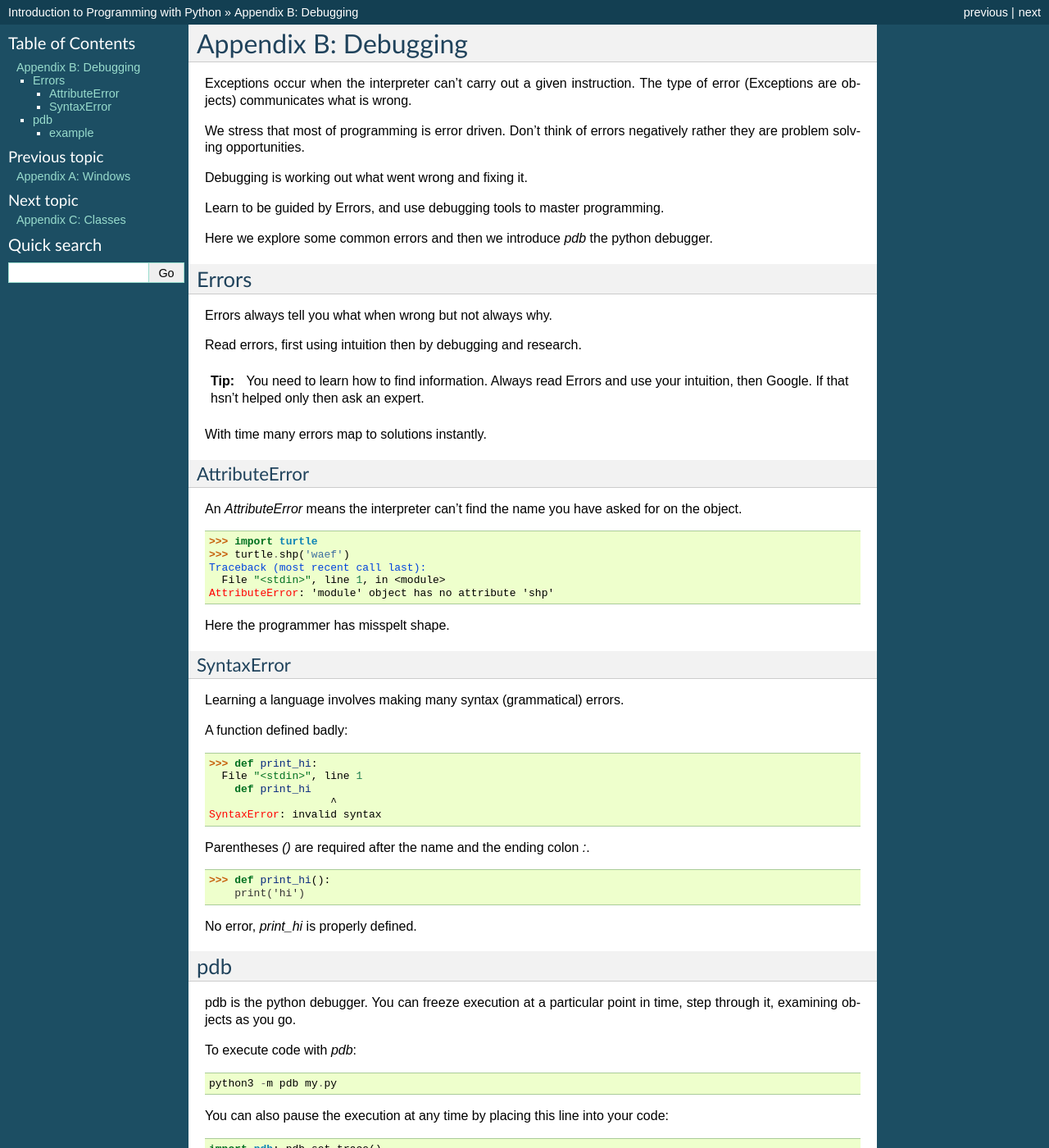
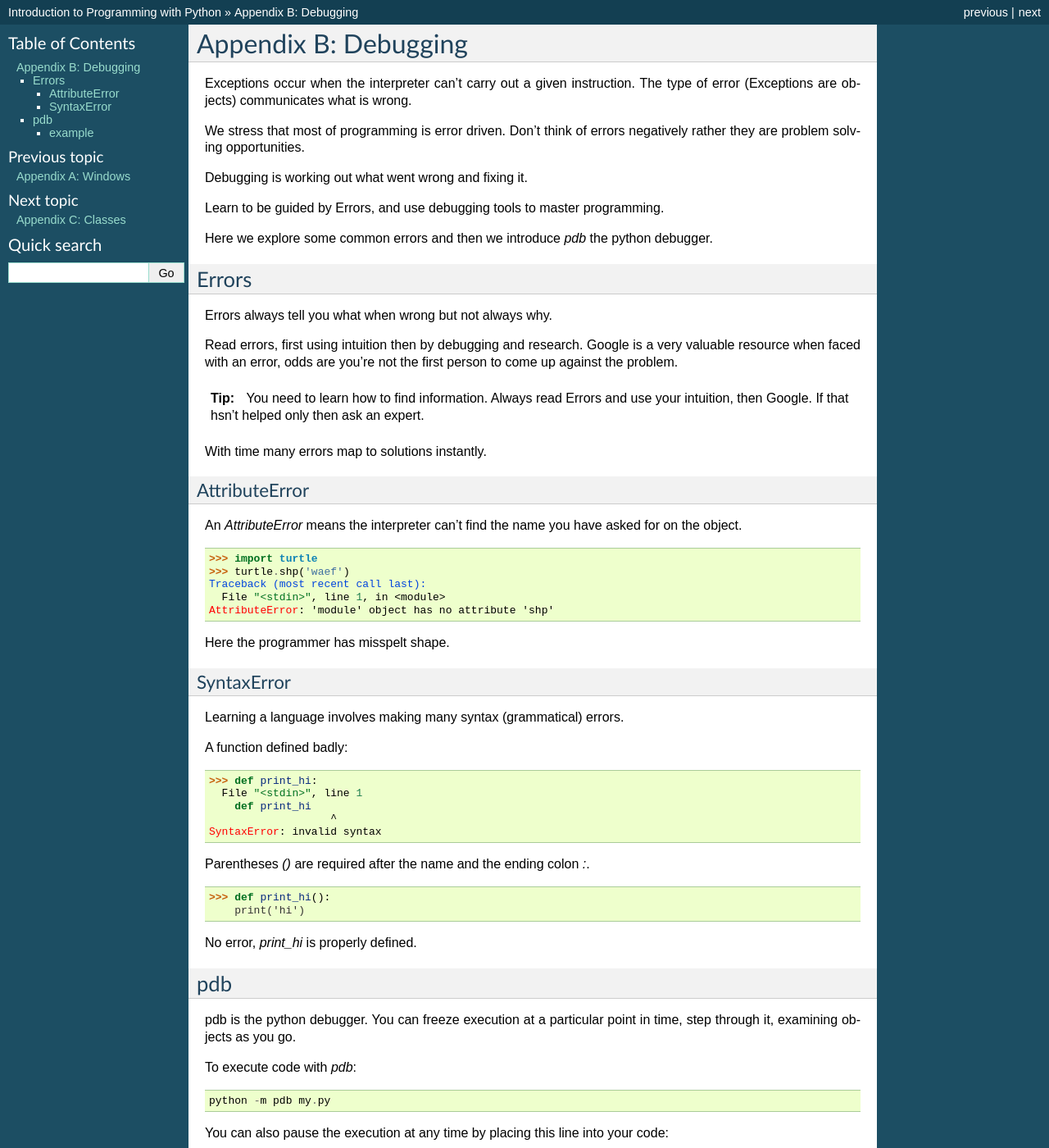
Before and after one commit to gu-lseg/intro-to-programming, a Sphinx documentation site: the page built from source/appendix_errors.rst, in a window 1280 px wide and 1400 px high. Shown: the whole window at 82% size. Built offline with Sphinx 7.4.7, drawn with Linux system fonts in a browser that asks for light colours; pages that are not in the unit, such as notebooks, are missing from menus.

Commit message:
Updated pdb info.

```diff
--- a/source/appendix_errors.rst
+++ b/source/appendix_errors.rst
@@ -18,7 +18,9 @@ Errors
 
 Errors always tell you what when wrong but not always why.
 
-Read errors, first using intuition then by debugging and research.
+Read errors, first using intuition then by debugging and research. Google is
+a very valuable resource when faced with an error, odds are you're not the first
+person to come up against the problem.
 
 .. tip::
 
@@ -74,7 +76,7 @@ pdb is the python debugger. You can freeze execution at a particular point in ti
 
 To execute code with `pdb`::
 
-    python3 -m pdb my.py
+    python -m pdb my.py
 
 You can also pause the execution at any time by placing this line into your
 code::
@@ -139,7 +141,7 @@ Put this code into a file named `my.py`::
 
 Execute with::
 
-    python3 -m pdb my.py
+    python -m pdb my.py
 
 `pdb` starts program and pauses at first line::
 
```
